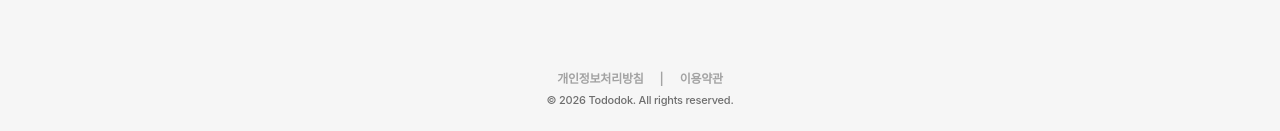
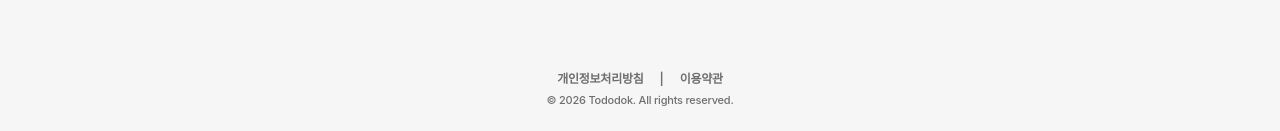
Before and after one commit to teamTododok/Tododok_Web, a Next.js app: page /voucher in a window 1280 px wide. Shown: the part 666-797 px from the top of the page. Built offline with nearby package versions, Linux system fonts and the light colour scheme; no server answers; sample sign-in values are in the browser's storage; a web font is replaced by a local one.

Commit message:
design: 푸터 링크 텍스트 #6E6E6E 적용

```diff
--- a/src/app/voucher/VoucherForm.tsx
+++ b/src/app/voucher/VoucherForm.tsx
@@ -215,7 +215,7 @@ export default function VoucherForm() {
             fontWeight: 600,
             fontSize: 12,
             letterSpacing: "-0.02em",
-            color: "#A3A3A3",
+            color: "#6E6E6E",
             marginBottom: 4,
           }}
         >
```
